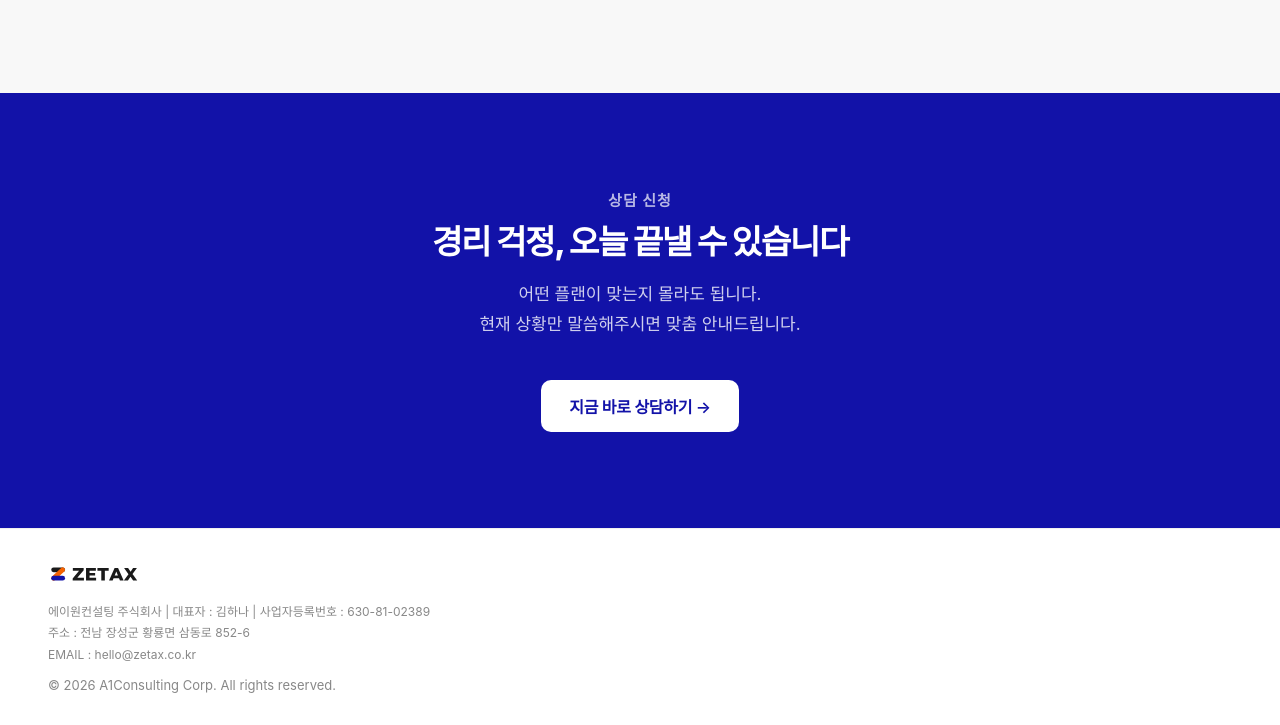
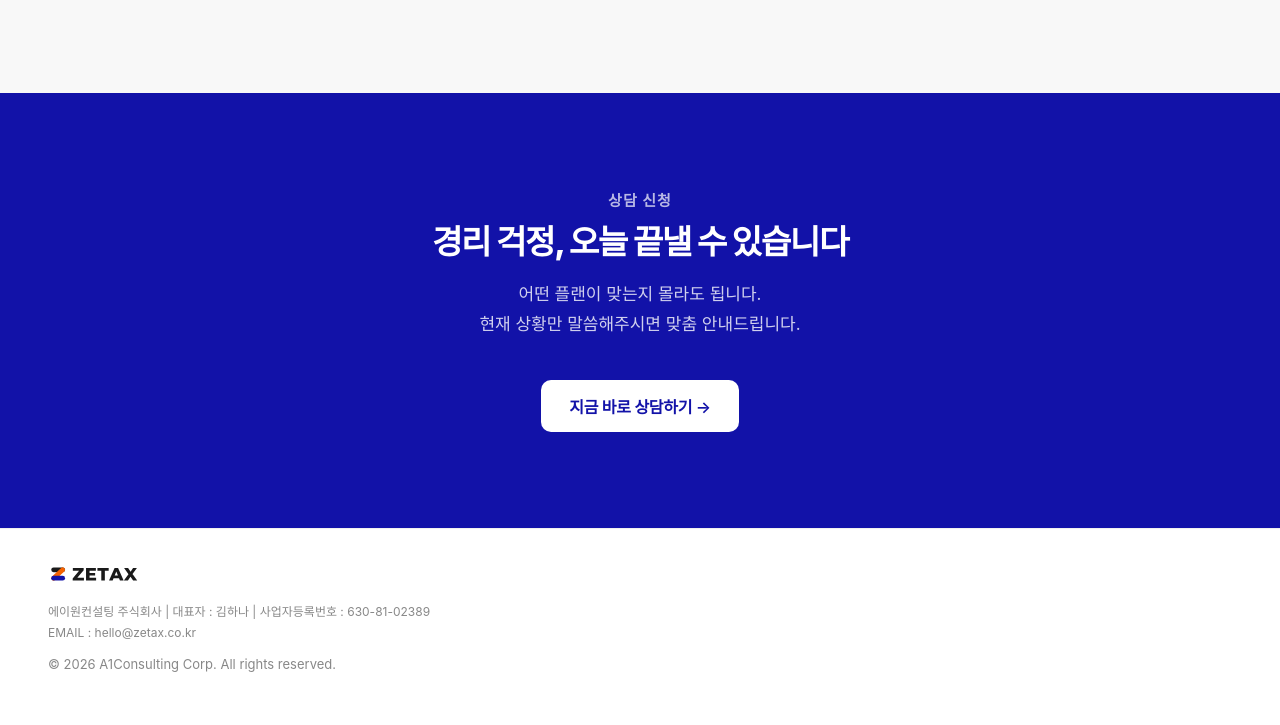
Before and after one commit to zetax-official/landing-page, a plain HTML site: page index.html in a window 1280 px wide. Shown: the part 6270-6995 px from the top of the page. After the commit the page ends 6974 px from the top, so only its background shows below. Drawn offline with nearby package versions, Linux system fonts and the light colour scheme; a web font is replaced by a local one.

Commit message:
style: footer에서 회사 주소 제거
Co-Authored-By: Claude Sonnet 4.6 <noreply@anthropic.com>

```diff
--- a/index.html
+++ b/index.html
@@ -436,7 +436,6 @@ height="0" width="0" style="display:none;visibility:hidden"></iframe></noscript>
   </div>
   <div class="footer-biz">
     에이원컨설팅 주식회사 | 대표자 : 김하나 | 사업자등록번호 : 630-81-02389<br>
-    주소 : 전남 장성군 황룡면 삼동로 852-6<br>
     EMAIL : <a href="mailto:hello@zetax.co.kr">hello@zetax.co.kr</a>
   </div>
   <div class="footer-copy">© 2026 A1Consulting Corp. All rights reserved.</div>
```
